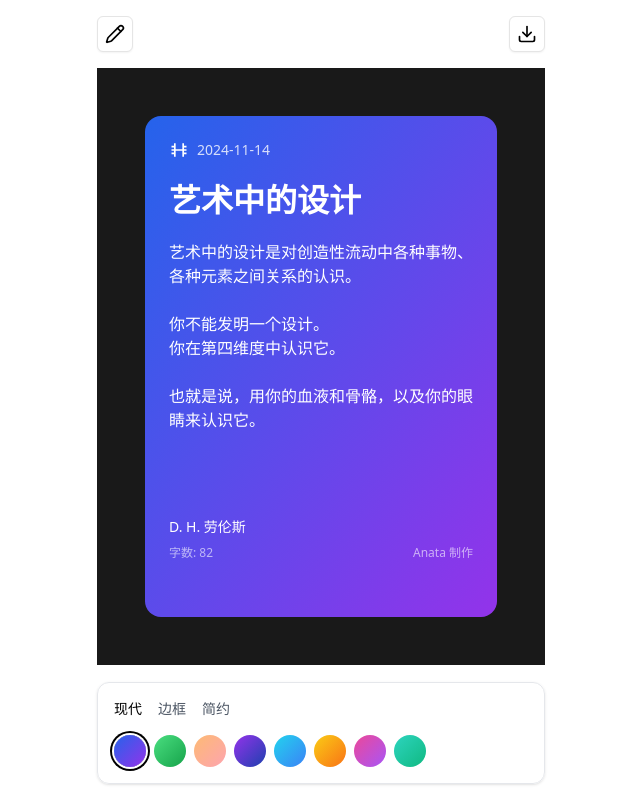
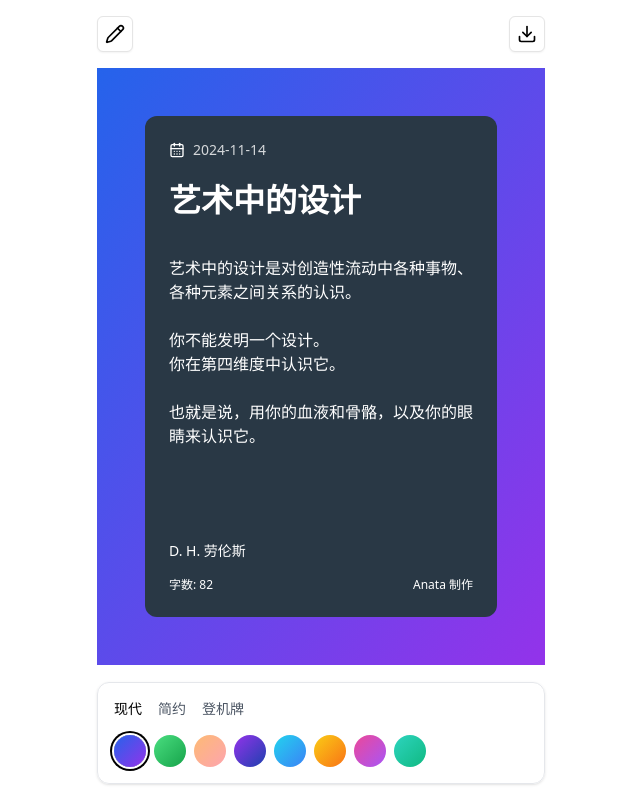
Before and after one commit to cookabc/app-universe, a Next.js app: page /share-card in a window 1280 px wide. Shown: the whole page, without its empty margins (319-959 px from the left). Built offline with nearby package versions, Linux system fonts and the light colour scheme.

Commit message:
feat: add ticket pass template

```diff
--- a/src/app/share-card/page.tsx
+++ b/src/app/share-card/page.tsx
@@ -36,9 +36,9 @@ const gradients = [
 ]
 
 const templates = [
-    { id: 'modern', name: '现代' },
-    { id: 'bordered', name: '边框' },
-    { id: 'minimal', name: '简约' },
+    { id: 'modern', name: '现代', bg: 'bg-[#293845]', textColor: 'text-white' },
+    { id: 'minimal', name: '简约', bg: 'bg-white/90', textColor: 'text-[#293845]' },
+    { id: 'ticket', name: '登机牌', bg: 'bg-white/90', textColor: 'text-[#293845]' },
 ]
 
 const languages: Record<string, any> = {
@@ -152,55 +152,94 @@ export default function Component() {
     }
 
     const renderCard = () => {
-        const baseCard = (
-            <div className="relative w-full aspect-[3/4] p-6 text-white flex flex-col">
+        const contentSection = (
+            <div className="h-full flex flex-col relative p-6">
+                {/* Top section */}
+                <div className="flex-1">
                     <div className="flex items-center gap-2 mb-4">
-                    <div className="w-5 h-5">
-                        <svg viewBox="0 0 24 24" fill="none" className="w-full h-full">
-                            <path
-                                d="M7 4V20M17 4V20M3 8H7M17 8H21M3 12H21M3 16H7M17 16H21"
-                                stroke="currentColor"
-                                strokeWidth="2"
-                            />
-                        </svg>
-                    </div>
+                        <CalendarDays className="w-4 h-4" />
                         <div className="text-sm opacity-80">{date}</div>
                     </div>
-                <div className="flex-grow space-y-4">
-                    <h2 style={{ ...titleStyle, textAlign: 'left' }}>{title}</h2>
+                    <h2 style={{ ...titleStyle, textAlign: 'left' }} className="mb-8">
+                        {title}
+                    </h2>
                     <div style={{ ...contentStyle, textAlign: 'left', whiteSpace: 'pre-wrap' }}>{content}</div>
                 </div>
-                <div className="mt-4 space-y-2">
-                    <div className="text-sm">{author}</div>
-                    <div className="flex justify-between text-xs opacity-60">
+
+                {/* Middle section */}
+                <div className="py-4">
+                    <div className="text-sm font-medium">{author}</div>
+                </div>
+
+                {/* Bottom section */}
+                <div className="flex justify-between items-center text-xs">
                     <span>
                         {t.words}: {wordCount}
                     </span>
                     <span>{t.madeBy.replace('{name}', madeBy)}</span>
                 </div>
             </div>
+        )
+        const baseCard = (
+            <div
+                className={cn(
+                    'w-full h-full backdrop-blur-sm rounded-xl border-white/20 overflow-hidden relative',
+                    selectedTemplate.bg,
+                    selectedTemplate.textColor,
+                )}
+            >
+                {contentSection}
+            </div>
+        )
+
+        const ticketCard = (
+            <div
+                className={cn(
+                    'w-full h-full backdrop-blur-sm rounded-xl overflow-hidden relative',
+                    selectedTemplate.bg,
+                    selectedTemplate.textColor,
+                )}
+            >
+                {contentSection}
+                {/* Top dotted border */}
+                <div className="absolute top-[25%] left-0 right-0 border-t border-dashed border-gray-400" />
+                {/* Top punch */}
+                <div
+                    className={cn(
+                        'absolute left-0 top-[25%] w-4 h-8 bg-white rounded-r-full -translate-y-1/2',
+                        selectedGradient,
+                    )}
+                />
+                <div
+                    className={cn(
+                        'absolute right-0 top-[25%] w-4 h-8 bg-white rounded-l-full -translate-y-1/2',
+                        selectedGradient,
+                    )}
+                />
+                {/* Bottom dotted border */}
+                <div className="absolute bottom-[20%] left-0 right-0 border-t border-dashed border-gray-400" />
+
+                {/* Bottom punch */}
+                <div
+                    className={cn(
+                        'absolute right-0 bottom-[20%] w-4 h-8 bg-white rounded-l-full translate-y-1/2',
+                        selectedGradient,
+                    )}
+                />
+                <div
+                    className={cn(
+                        'absolute left-0 bottom-[20%] w-4 h-8 bg-white rounded-r-full translate-y-1/2',
+                        selectedGradient,
+                    )}
+                />
             </div>
         )
 
         switch (selectedTemplate.id) {
-            case 'bordered':
-                return (
-                    <div className={cn('w-full aspect-[3/4] p-12', selectedGradient)}>
-                        <Card className="w-full h-full bg-white/10 backdrop-blur-sm border-white/20 overflow-hidden">
-                            {baseCard}
-                        </Card>
-                    </div>
-                )
-            case 'modern':
-                return (
-                    <div className="w-full aspect-[3/4] p-12 bg-black/90">
-                        <div className={cn('w-full h-full rounded-2xl overflow-hidden', selectedGradient)}>
-                            {baseCard}
-                        </div>
-                    </div>
-                )
+            case 'ticket':
+                return <div className={cn('w-full aspect-[3/4] p-12', selectedGradient)}>{ticketCard}</div>
             default:
-                return <div className={cn('w-full aspect-[3/4] p-8 overflow-hidden', selectedGradient)}>{baseCard}</div>
+                return <div className={cn('w-full aspect-[3/4] p-12', selectedGradient)}>{baseCard}</div>
         }
     }
 
```
Lines whose indentation alone changed are shown as unchanged.
